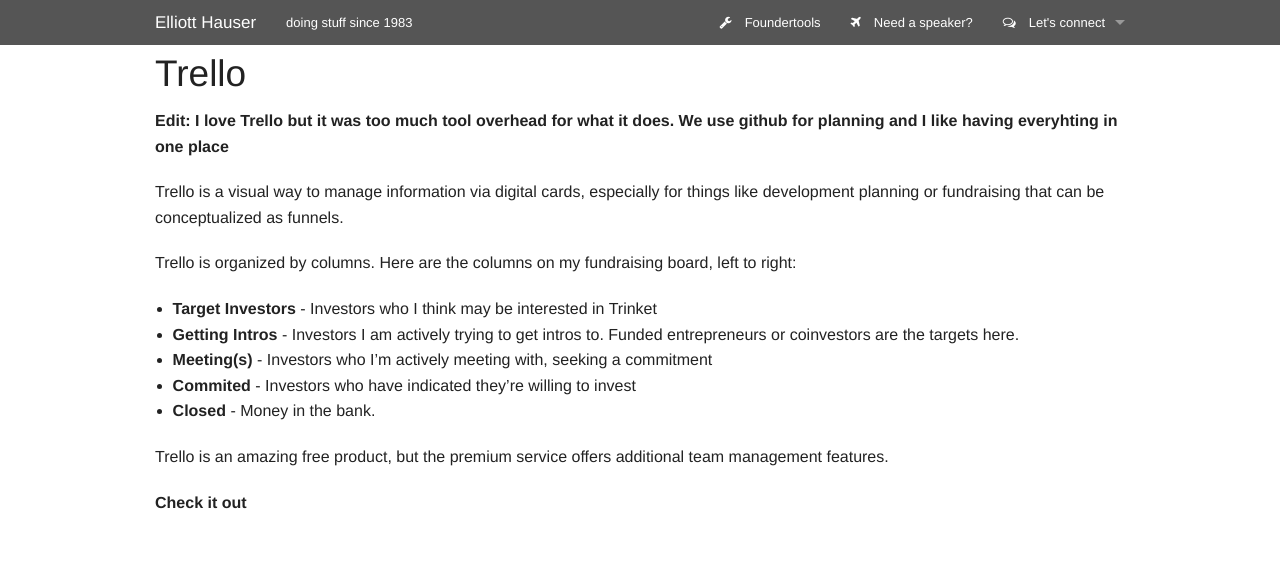
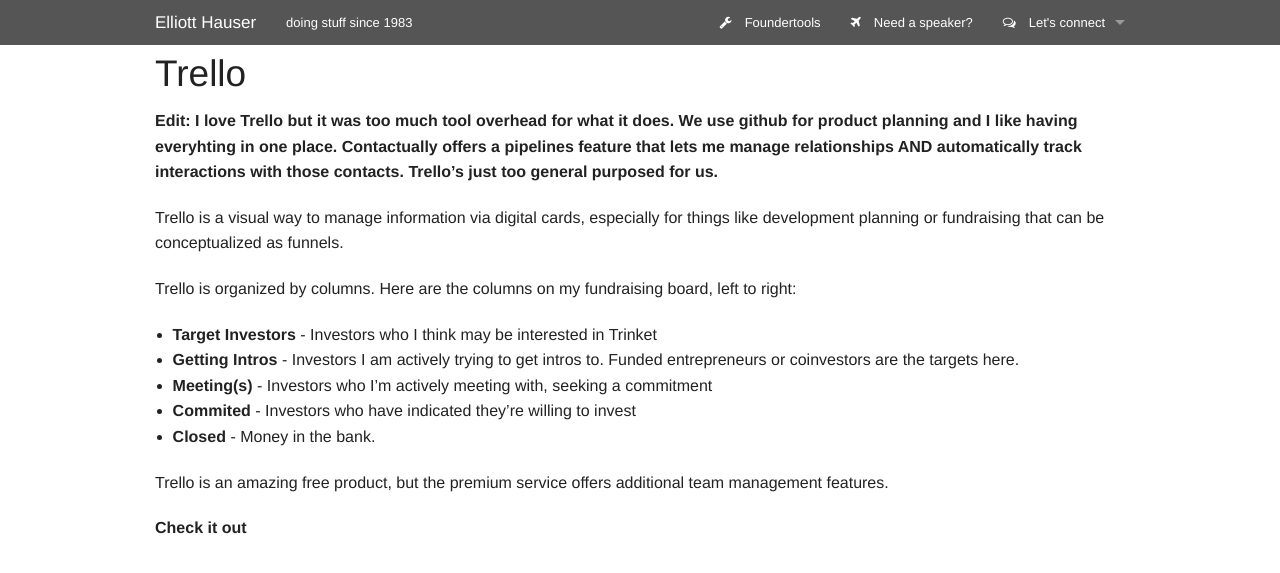
Before and after one commit to eah13/eah13.github.io, a Jekyll site: the page built from _posts/tools/2000-01-04-trello.md, in a window 1280 px wide. Shown: the top 573 px of the page. Built offline with Jekyll 4.4.1, drawn with Linux system fonts in a browser that asks for light colours; nearby versions of some CDN libraries.

Commit message:
Update 2000-01-04-trello.md

```diff
--- a/_posts/tools/2000-01-04-trello.md
+++ b/_posts/tools/2000-01-04-trello.md
@@ -4,8 +4,9 @@
 link: https://trello.com/elliotthauser/recommend
 ---
 
-**Edit:  I love Trello but it was too much tool overhead for what it does.  We use github for planning and I like having
-everyhting in one place**
+**Edit:  I love Trello but it was too much tool overhead for what it does.  We use github for product planning and I like having
+everyhting in one place.  Contactually offers a pipelines feature that lets me manage relationships AND automatically
+track interactions with those contacts.  Trello's just too general purposed for us.**
 
 Trello is a visual way to manage information via digital cards, especially for things like development planning or fundraising that can be conceptualized as funnels.
 
```
